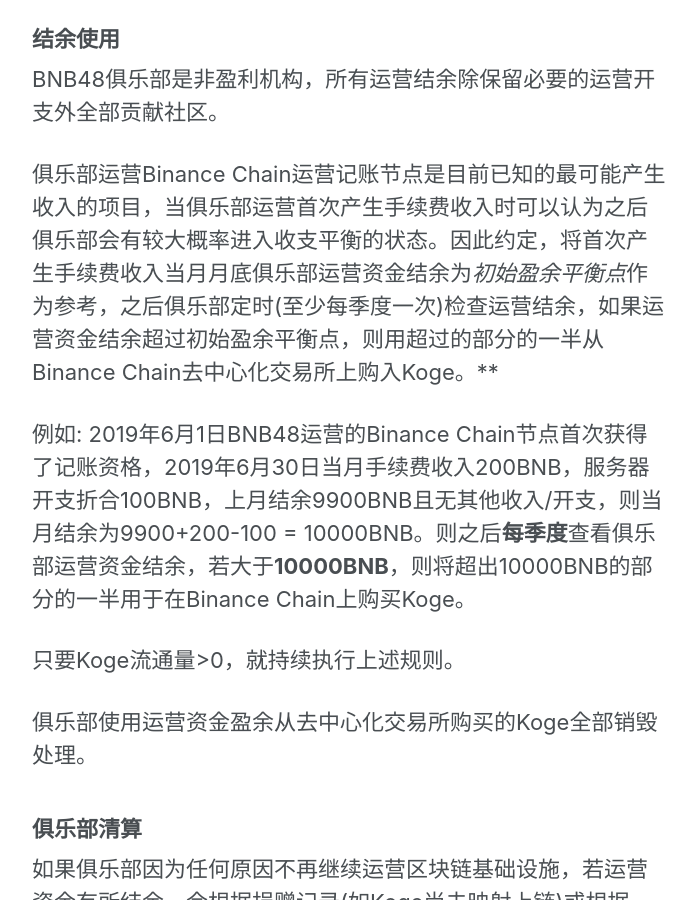
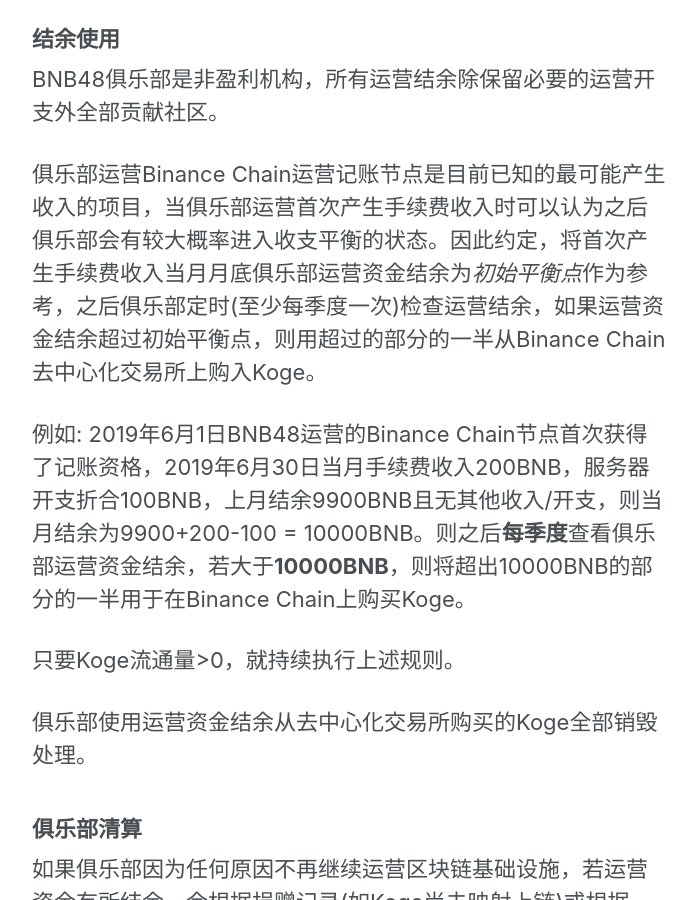
Before and after one commit to 48Club/BNB48Club.github.io, a Jekyll site: the page built from _pages/48finance.md, in a window 1280 px wide and 900 px high, scrolled down 1468 px. Shown: the whole window, without its empty margins (290-985 px from the left). Built offline with Jekyll 4.4.1, drawn with Linux system fonts in a browser that asks for light colours.

Commit message:
typo format

```diff
--- a/_pages/48finance.md
+++ b/_pages/48finance.md
@@ -32,14 +32,14 @@
 ### 结余使用
 BNB48俱乐部是非盈利机构，所有运营结余除保留必要的运营开支外全部贡献社区。
 
-俱乐部运营Binance Chain运营记账节点是目前已知的最可能产生收入的项目，当俱乐部运营首次产生手续费收入时可以认为之后俱乐部会有较大概率进入收支平衡的状态。因此约定，将首次产生手续费收入当月月底俱乐部运营资金结余为*初始盈余平衡点*作为参考，之后俱乐部定时(至少每季度一次)检查运营结余，如果运营资金结余超过初始盈余平衡点，则用超过的部分的一半从Binance Chain去中心化交易所上购入Koge。**
+俱乐部运营Binance Chain运营记账节点是目前已知的最可能产生收入的项目，当俱乐部运营首次产生手续费收入时可以认为之后俱乐部会有较大概率进入收支平衡的状态。因此约定，将首次产生手续费收入当月月底俱乐部运营资金结余为*初始平衡点*作为参考，之后俱乐部定时(至少每季度一次)检查运营结余，如果运营资金结余超过初始平衡点，则用超过的部分的一半从Binance Chain去中心化交易所上购入Koge。
 
 例如:
 2019年6月1日BNB48运营的Binance Chain节点首次获得了记账资格，2019年6月30日当月手续费收入200BNB，服务器开支折合100BNB，上月结余9900BNB且无其他收入/开支，则当月结余为9900+200-100 = 10000BNB。则之后**每季度**查看俱乐部运营资金结余，若大于**10000BNB**，则将超出10000BNB的部分的一半用于在Binance Chain上购买Koge。
 
 只要Koge流通量>0，就持续执行上述规则。
 
-俱乐部使用运营资金盈余从去中心化交易所购买的Koge全部销毁处理。
+俱乐部使用运营资金结余从去中心化交易所购买的Koge全部销毁处理。
 
 ### 俱乐部清算
 
```
Also changed, not shown: _pages/48node.md (+1 -0 lines).
